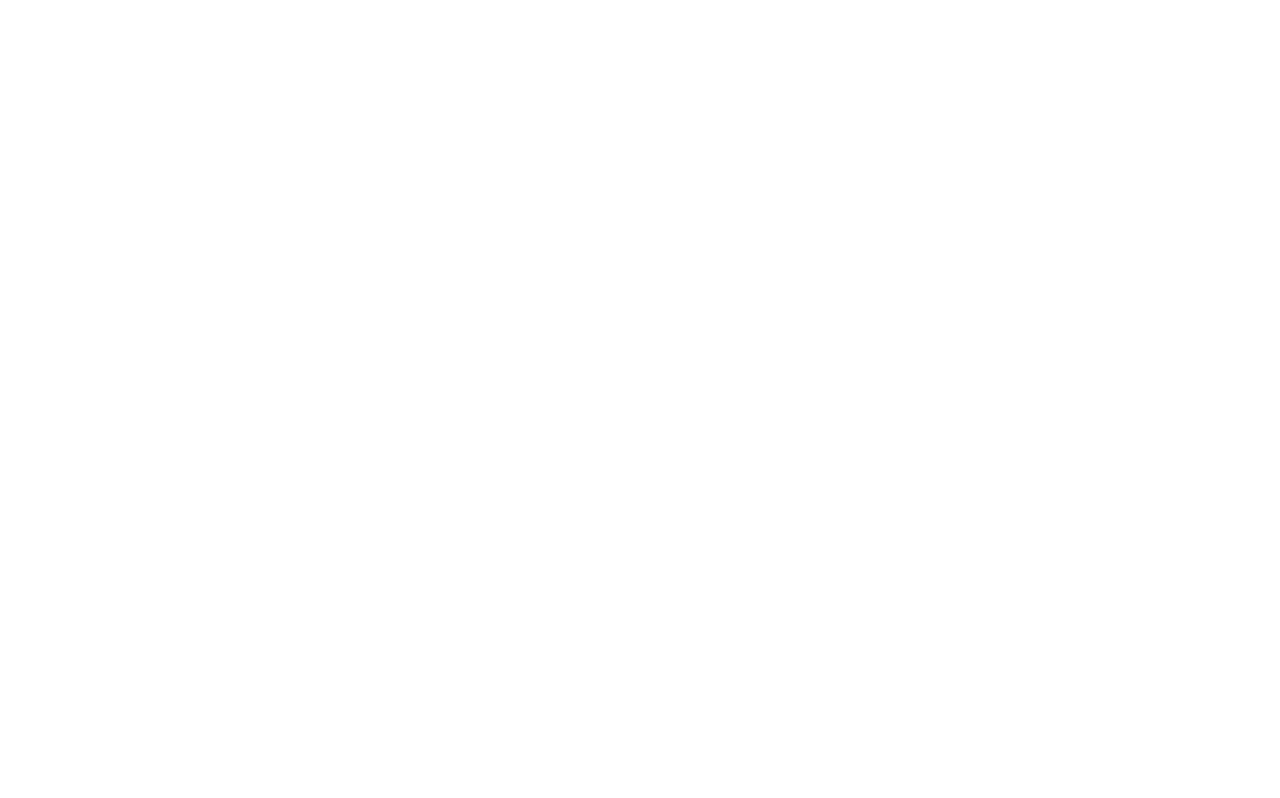
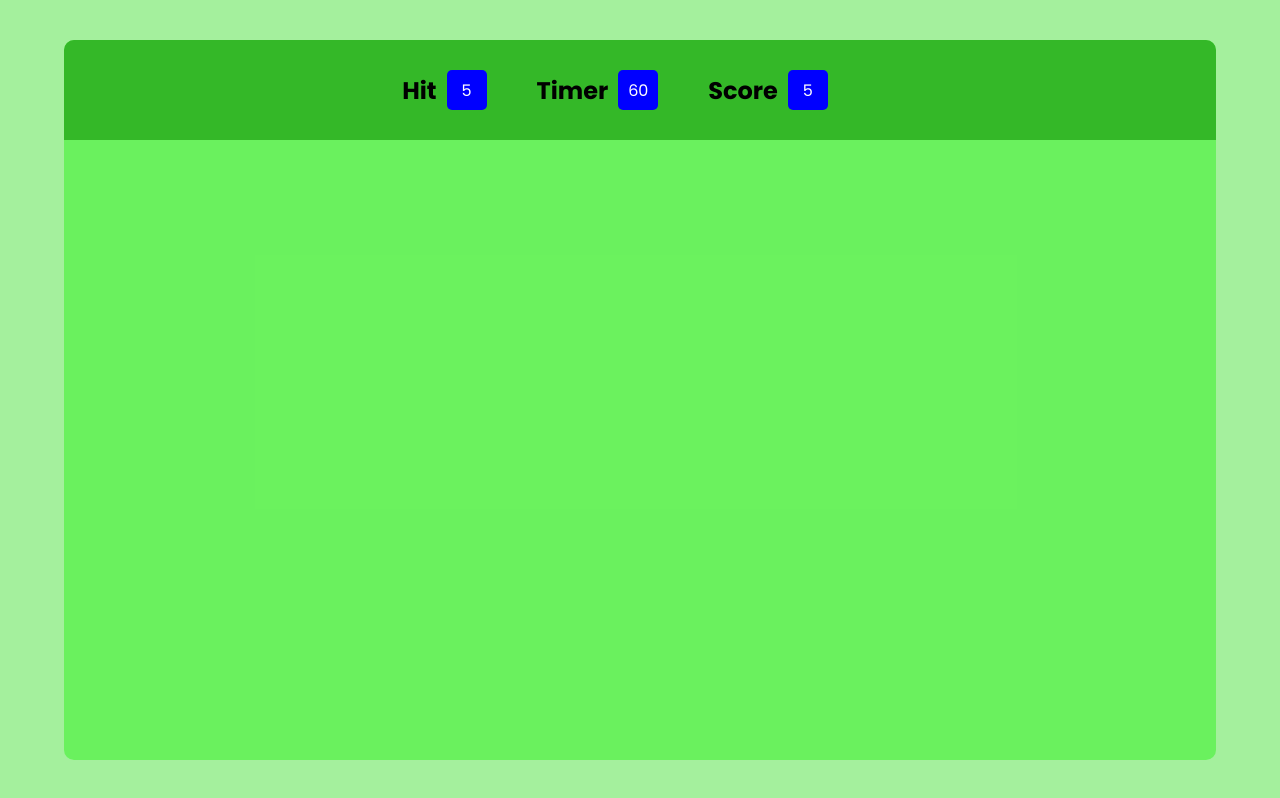
Before and after one commit to RanaHuzaima/Game-by-DOM, a plain HTML site: page index.html in a window 1280 px wide. Drawn offline with Linux system fonts and the light colour scheme.

Commit message:
2nd_commit

```diff
--- a/index.html
+++ b/index.html
@@ -4,8 +4,27 @@
     <meta charset="UTF-8">
     <meta name="viewport" content="width=device-width, initial-scale=1.0">
     <title>Game By DOM</title>
+    <link rel="stylesheet" href="style.css">
 </head>
 <body>
-
+    <div id="main">
+        <div id="panel">
+            <div id="ptop">
+                <div class="elm">
+                    <h2>Hit</h2>
+                    <div id="box">5</div>
+                </div>
+                <div class="elm">
+                    <h2>Timer</h2>
+                    <div id="box">60</div>
+                </div>
+                <div class="elm">
+                    <h2>Score</h2>
+                    <div id="box">5</div>
+                </div>
+                </div>
+            </div>
+        </div>
+    </div>
 </body>
 </html>
--- a/style.css
+++ b/style.css
@@ -5,3 +5,49 @@
     box-sizing: border-box;
     font-family: 'Poppins';
 }
+html,body{
+    width: 100%;
+    height: 100%;
+}
+#main{
+    display: flex;
+    align-items: center;
+    justify-content: center;
+    width: 100%;
+    height: 100%;
+    background-color: rgb(164, 240, 157);
+}
+#panel{
+    width: 90%;
+    height: 90%;
+    background-color: rgba(90, 243, 76, 0.774) ;
+    border-radius: 10px;
+    overflow: hidden;
+}
+#ptop{
+    display: flex;
+    justify-content: center;
+    align-items: center;
+    width: 100%;
+    height: 100px;
+    background-color: rgb(52, 184, 40);
+}
+.elm{
+    display: flex;
+    align-items: center;
+    gap: 10px;
+    margin-right: 50px;
+
+}
+#box{
+
+    display: flex;
+    align-items: center;
+    justify-content: center;
+    width: 30px;
+    height: 30px;
+    background-color: blue;
+    color: white;
+    border-radius: 5px;
+    padding: 20px;
+}
```
